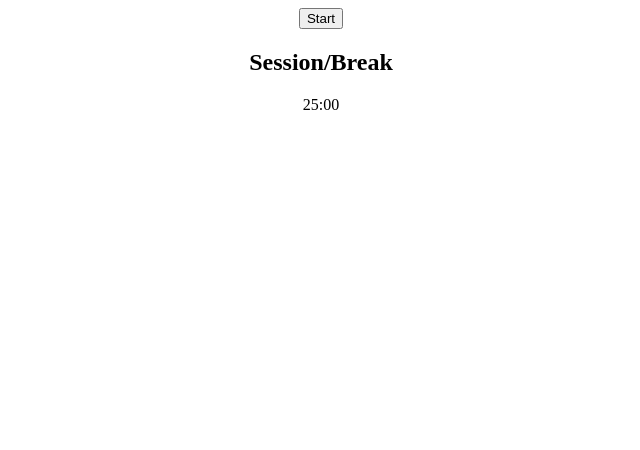
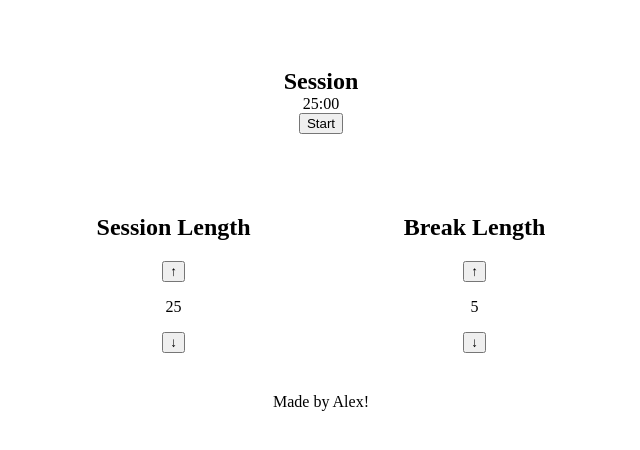
Before and after one commit to thegouge/fcc-pomodoro-clock, a React (Create React App) app: page / in a window 1280 px wide. Shown: the top 450 px of the page, without its empty margins (319-959 px from the left). Built offline with nearby package versions, Linux system fonts and the light colour scheme; the HTML template or start-up script is replaced by a standard one.

Commit message:
basic timer editing functionality & some styles

```diff
--- a/src/App.js
+++ b/src/App.js
@@ -1,7 +1,8 @@
 import React, {Component} from "react";
 
-import Toolbar from "./components/Toolbar";
+import TimerTool from "./components/TimerTool";
 import Timer from "./components/Timer";
+import Footer from "./components/Footer";
 
 import "./css/App.css";
 
@@ -9,39 +10,106 @@ class App extends Component {
   constructor(props) {
     super(props);
     this.state = {
+      sessionMinutes: 25,
+      breakMinutes: 5,
       timeLeft: 1500,
-      countingDown: false,
+      appClassNames: "App",
       timerID: "",
-      breakTime: false
+      breakTime: false,
+      counting: false
     };
   }
 
   tick = () => {
-    const timeLeftBeforeTick = this.state.timeLeft;
-    if (timeLeftBeforeTick <= 0) {
-      this.endCountDown();
+    const timeLeftBefore = this.state.timeLeft;
+    if (timeLeftBefore <= 0) {
+      this.stopCountDown();
     } else {
       this.setState({
-        timeLeft: timeLeftBeforeTick - 1
+        timeLeft: timeLeftBefore - 1
       });
     }
   };
   startCountdown = () => {
     this.setState({
-      countingDown: true,
-      timerID: setInterval(this.tick, 1000)
+      appClassNames: "App counting",
+      timerID: setInterval(this.tick, 1000),
+      counting: true
     });
   };
-  endCountDown = () => {
+  stopCountDown = () => {
     clearInterval(this.state.timerID);
+    this.setState({
+      counting: false,
+      appClassNames: "App"
+    });
+  };
+
+  increment = (flag) => {
+    if (flag === "session") {
+      this.setState({
+        sessionMinutes: this.state.sessionMinutes + 1
+      });
+    } else {
+      this.setState({
+        breakMinutes: this.state.breakMinutes + 1
+      });
+    }
+    this.updateTimeLeft();
+  };
+
+  decrement = (flag) => {
+    if (flag === "session") {
+      if (parseInt(this.state.sessionMinutes) > 1) {
+        this.setState({
+          sessionMinutes: this.state.sessionMinutes - 1
+        });
+      }
+    } else {
+      if (parseInt(this.state.breakMinutes) > 1) {
+        this.setState({
+          breakMinutes: this.state.breakMinutes - 1
+        });
+      }
+    }
+    this.updateTimeLeft();
+  };
+
+  updateTimeLeft = () => {
+    if (this.state.breakTime) {
+      this.setState({timeLeft: this.state.breakMinutes * 60});
+    } else {
+      this.setState({timeLeft: this.state.sessionMinutes * 60});
+    }
   };
 
   render() {
     return (
-      <div className="App">
-        <Toolbar start={this.startCountdown} />
-        <Timer timeLeft={this.state.timeLeft} />
+      <div className={this.state.appClassNames}>
+        <Timer
+          start={this.startCountdown}
+          stop={this.stopCountDown}
+          timeLeft={this.state.timeLeft}
+          breakTime={this.state.breakTime}
+          counting={this.state.counting}
+        />
+        <div id="tool-bar">
+          <TimerTool
+            inc={this.increment}
+            dec={this.decrement}
+            label="session"
+            minutes={this.state.sessionMinutes}
+          />
+
+          <TimerTool
+            inc={this.increment}
+            dec={this.decrement}
+            label="break"
+            minutes={this.state.breakMinutes}
+          />
+        </div>
         <audio id="beep" src="#" />
+        <Footer />
       </div>
     );
   }
--- /dev/null
+++ b/src/components/Footer.js
@@ -0,0 +1,7 @@
+import React from "react";
+
+import "../css/footer.css";
+
+export default function Footer() {
+  return <footer>Made by Alex!</footer>;
+}
--- a/src/components/Timer.js
+++ b/src/components/Timer.js
@@ -1,7 +1,11 @@
 import React from "react";
 
+import "../css/timer.css";
+
 export default function Timer(props) {
-  let seconds = props.timeLeft;
+  const {start, stop, timeLeft, breakTime, counting} = props;
+
+  let seconds = timeLeft;
   let minutes = 0;
 
   while (seconds >= 60) {
@@ -14,8 +18,13 @@ export default function Timer(props) {
   const colonFormattedTime = `${minutes}:${seconds}`;
   return (
     <div id="timer">
-      <h2 id="timer-label">Session/Break</h2>
+      <h2 id="timer-label">{breakTime ? "Break" : "Session"}</h2>
       <div id="time-left">{colonFormattedTime}</div>
+      <div id="timer-buttons">
+        <button onClick={counting ? stop : start}>
+          {counting ? "Stop" : "Start"}
+        </button>
+      </div>
     </div>
   );
 }
--- /dev/null
+++ b/src/components/TimerTool.js
@@ -0,0 +1,28 @@
+import React, {Component} from "react";
+
+export default class TimerTool extends Component {
+  increment = () => {
+    this.props.inc(this.props.label);
+  };
+  decrement = () => {
+    this.props.dec(this.props.label);
+  };
+
+  render() {
+    const {label, minutes} = this.props;
+    const upperCaseLabel =
+      label.substring(0, 1).toUpperCase() + label.substring(1);
+    return (
+      <div id={`${label}-stuff`} className="timer-tool">
+        <h2 id={`${label}-label`}>{upperCaseLabel} Length</h2>
+        <button id={`${label}-increment`} onClick={this.increment}>
+          &uarr;
+        </button>
+        <p id={`sesssion-length`}>{minutes}</p>
+        <button id={`${label}-decrement`} onClick={this.decrement}>
+          &darr;
+        </button>
+      </div>
+    );
+  }
+}
--- a/src/components/Toolbar.js
+++ b/src/components/Toolbar.js
@@ -1,13 +1,25 @@
 import React from "react";
+
+import TimerTool from "./TimerTool";
+
+import "../css/toolbar.css";
 
 export default function Toolbar(props) {
   return (
-    <div>
-      <div id="session-stuff" />
-      <div id="break-stuff" />
-      <div id="buttons">
-        <button onClick={props.start}>Start</button>
-      </div>
+    <div id="tool-bar">
+      <TimerTool
+        inc={props.inc}
+        dec={props.dec}
+        label="session"
+        minutes={props.sessionMinutes}
+      />
+
+      <TimerTool
+        inc={props.inc}
+        dec={props.dec}
+        label="break"
+        minutes={props.breakMinutes}
+      />
     </div>
   );
 }
--- a/src/css/App.css
+++ b/src/css/App.css
@@ -1,3 +1,22 @@
 .App {
+  padding: 30px;
   text-align: center;
+  transition: 0.5s;
 }
+
+.counting {
+  background: black;
+  color: white;
+}
+
+#tool-bar {
+  margin: auto;
+  padding: 30px;
+  width: 50%;
+  display: flex;
+  justify-content: space-around;
+}
+
+audio {
+  padding: 30px;
+}
--- /dev/null
+++ b/src/css/footer.css
@@ -0,0 +1,3 @@
+footer {
+  padding: 10px;
+}
--- /dev/null
+++ b/src/css/timer.css
@@ -0,0 +1,7 @@
+#timer {
+  padding: 30px;
+}
+
+#timer-label {
+  margin: 0;
+}
```
